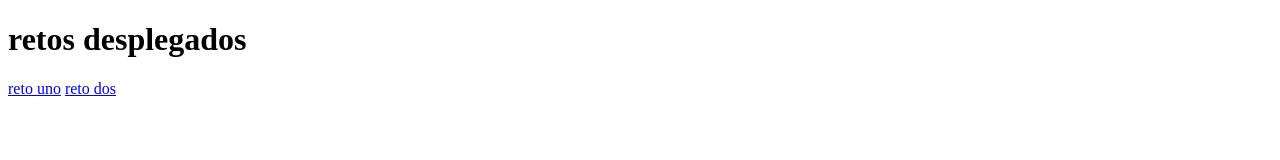
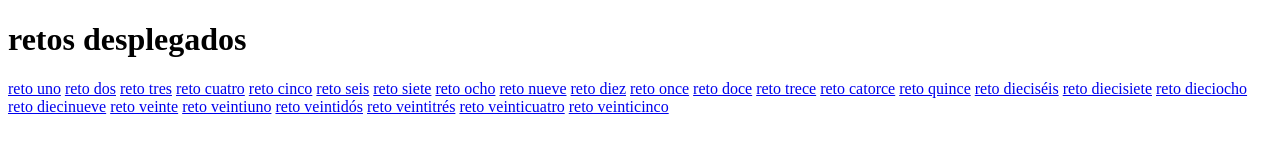
Before and after one commit to jaiber91/Retos_diarios, a plain HTML site: page index.html in a window 1280 px wide. Drawn offline with Linux system fonts and the light colour scheme.

Commit message:
ajute de algunos retos

```diff
--- a/index.html
+++ b/index.html
@@ -11,6 +11,29 @@
     <div>
         <a href="/1Expanding cards/index.html">reto uno</a>
         <a href="/2Progress Step/index.html">reto dos</a>
+        <a href="/3Rotating navigation/index .html">reto tres</a>
+        <a href="/4Hidden search/index.html">reto cuatro</a>
+        <a href="/5Blurry loading/index.html">reto cinco</a>
+        <a href="/6Drag N Drop/index.html">reto seis</a>
+        <a href="/7Autotext/index.html">reto siete</a>
+        <a href="/8Hoverboard/index.html">reto ocho</a>
+        <a href="/9Scroll Animation/index.html">reto nueve</a>
+        <a href="/10Form imput wave/index.html">reto diez</a>
+        <a href="/11Dad jokes/index.html">reto once</a>
+        <a href="/12Sound board/index.html">reto doce</a>
+        <a href="/13Live user filter/index.html">reto trece</a>
+        <a href="/14Button Ripple Effect/index.html">reto catorce</a>
+        <a href="/15Background Slider/index.html">reto quince</a>
+        <a href="/16Kinetic loader/index.html">reto dieciséis</a>
+        <a href="/17Netflix navigation/netflix.html">reto diecisiete</a>
+        <a href="/18Testimonial Box Switcher/index.html">reto dieciocho</a>
+        <a href="/19Pokedex API/index.html">reto diecinueve</a>
+        <a href="/20Doble click Heart/index.html">reto veinte</a>
+        <a href="/21Event keycodes/index.html">reto veintiuno</a>
+        <a href="/22Mobile Nav Navigation/index.html">reto veintidós</a>
+        <a href="/23Drink Water/index.html">reto veintitrés</a>
+        <a href="/24Feedback UI Design/index.html">reto veinticuatro</a>
+        <a href="/25Github Profile/index.html">reto veinticinco</a>
     </div>
 
 </body>
```
